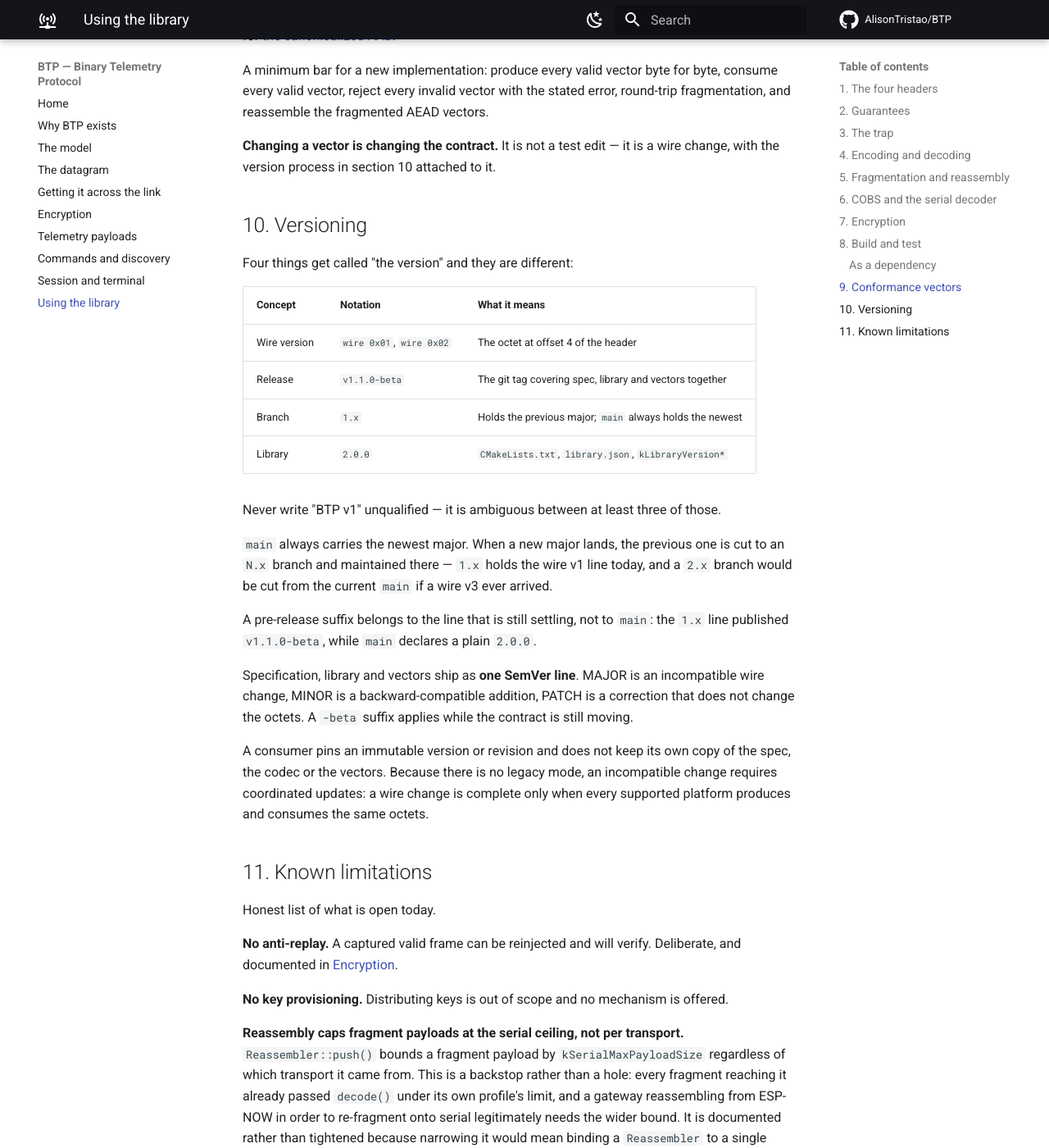
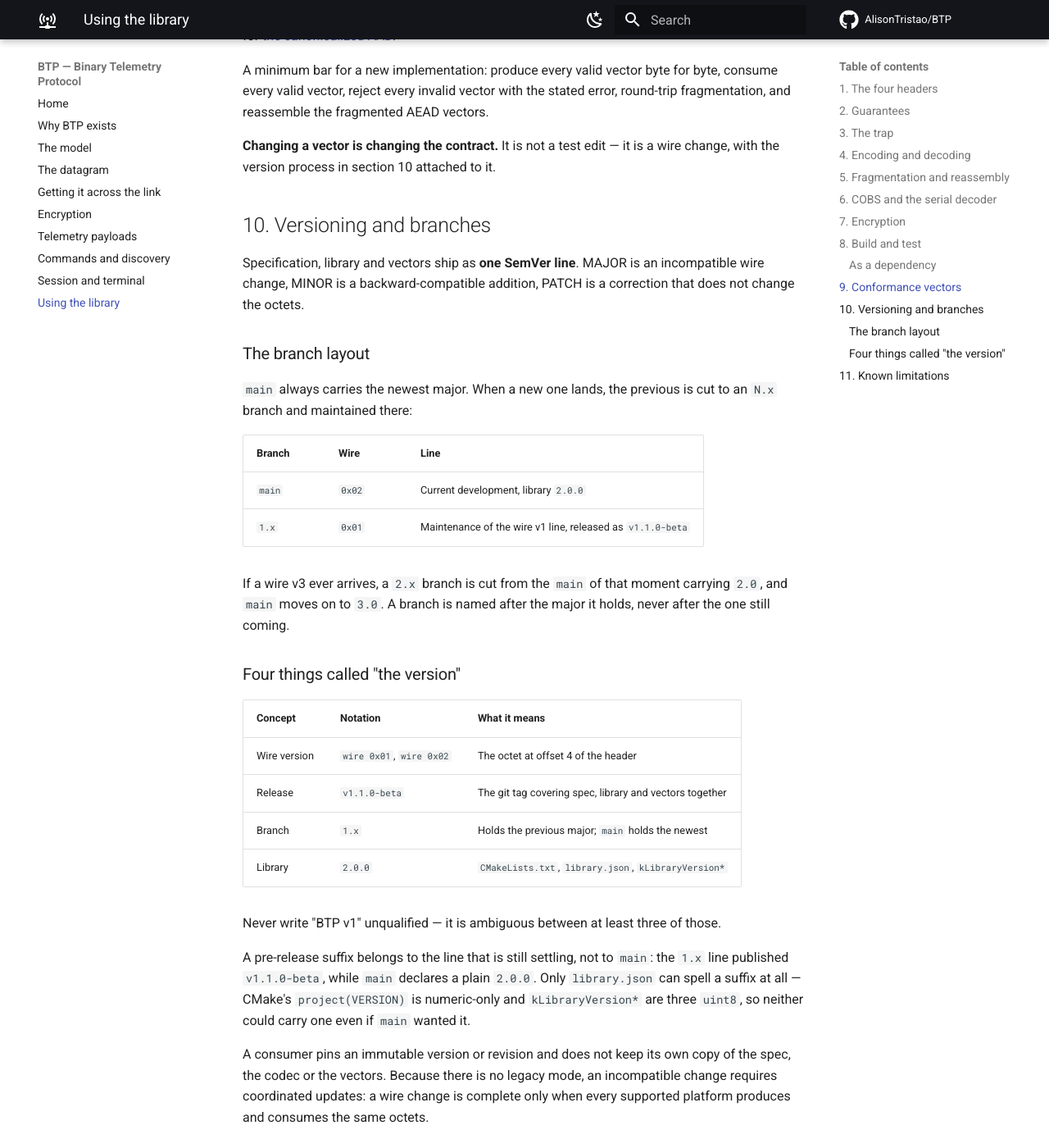
Before and after one commit to AlisonTristao/BTP, an MkDocs documentation site: the page built from docs/library.md, in a window 1280 px wide and 1400 px high, scrolled down 5781 px. Shown: the whole window at 82% size. Built offline with MkDocs 1.6.1 and Material for MkDocs 9.7.7, drawn with Linux system fonts in a browser that asks for light colours; comment, search, counter and statistics services are not loaded.

Commit message:
Say which branch you are on, and how the branches are laid out
Landing on a branch gave no hint of which line it was, so the wire v1 docs read
as if they were the whole repository. A banner after the intro now names the
branch and points at the other one.

Expands the versioning section on both sides with the convention that was only
implied: main carries the newest major, the previous is cut to an N.x branch,
and a branch is named after the major it holds rather than the one still
coming.

Also repairs the previous commit's edit to library.md section 10, which
inserted the new paragraphs mid-section and left the original SemVer paragraph
orphaned below them. The section is rewritten as a whole, and renaming its
heading moved the anchor index.md points at.

Co-Authored-By: Claude Opus 5 (1M context) <noreply@anthropic.com>

```diff
--- a/docs/library.md
+++ b/docs/library.md
@@ -273,33 +273,43 @@ error, round-trip fragmentation, and reassemble the fragmented AEAD vectors.
 **Changing a vector is changing the contract.** It is not a test edit — it is a
 wire change, with the version process in section 10 attached to it.
 
-## 10. Versioning
+## 10. Versioning and branches
 
-Four things get called "the version" and they are different:
+Specification, library and vectors ship as **one SemVer line**. MAJOR is an
+incompatible wire change, MINOR is a backward-compatible addition, PATCH is a
+correction that does not change the octets.
+
+### The branch layout
+
+`main` always carries the newest major. When a new one lands, the previous is
+cut to an `N.x` branch and maintained there:
+
+| Branch | Wire | Line |
+| --- | --- | --- |
+| `main` | `0x02` | Current development, library `2.0.0` |
+| `1.x` | `0x01` | Maintenance of the wire v1 line, released as `v1.1.0-beta` |
+
+If a wire v3 ever arrives, a `2.x` branch is cut from the `main` of that
+moment carrying `2.0`, and `main` moves on to `3.0`. A branch is named after
+the major it holds, never after the one still coming.
+
+### Four things called "the version"
 
 | Concept | Notation | What it means |
 | --- | --- | --- |
 | Wire version | `wire 0x01`, `wire 0x02` | The octet at offset 4 of the header |
 | Release | `v1.1.0-beta` | The git tag covering spec, library and vectors together |
-| Branch | `1.x` | Holds the previous major; `main` always holds the newest |
+| Branch | `1.x` | Holds the previous major; `main` holds the newest |
 | Library | `2.0.0` | `CMakeLists.txt`, `library.json`, `kLibraryVersion*` |
 
 Never write "BTP v1" unqualified — it is ambiguous between at least three of
 those.
 
-`main` always carries the newest major. When a new major lands, the previous
-one is cut to an `N.x` branch and maintained there — `1.x` holds the wire v1
-line today, and a `2.x` branch would be cut from the current `main` if a wire
-v3 ever arrived.
-
 A pre-release suffix belongs to the line that is still settling, not to `main`:
 the `1.x` line published `v1.1.0-beta`, while `main` declares a plain `2.0.0`.
-
-
-Specification, library and vectors ship as **one SemVer line**. MAJOR is an
-incompatible wire change, MINOR is a backward-compatible addition, PATCH is a
-correction that does not change the octets. A `-beta` suffix applies while the
-contract is still moving.
+Only `library.json` can spell a suffix at all — CMake's `project(VERSION)` is
+numeric-only and `kLibraryVersion*` are three `uint8`, so neither could carry
+one even if `main` wanted it.
 
 A consumer pins an immutable version or revision and does not keep its own copy
 of the spec, the codec or the vectors. Because there is no legacy mode, an
```
Also changed, not shown: README.md (+32 -11 lines), docs/index.md (+2 -1 lines).
